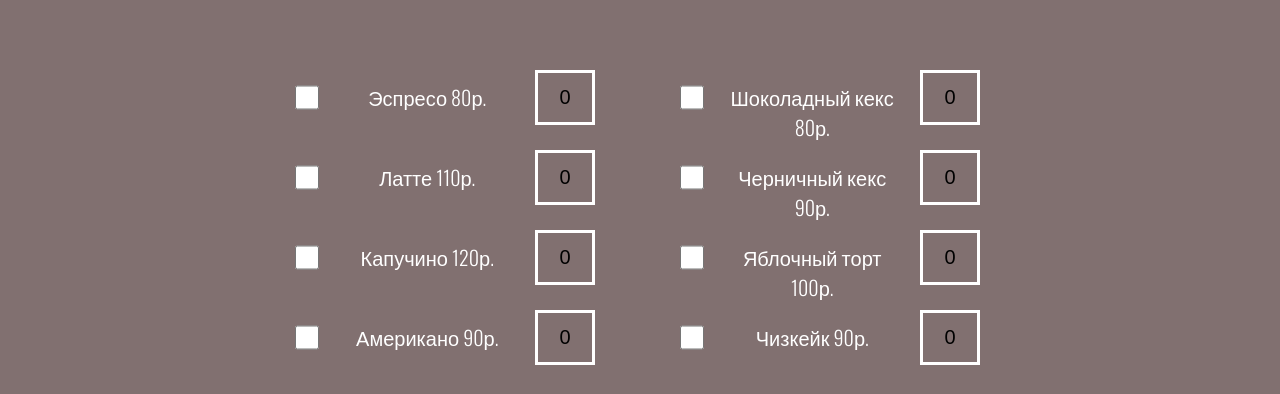
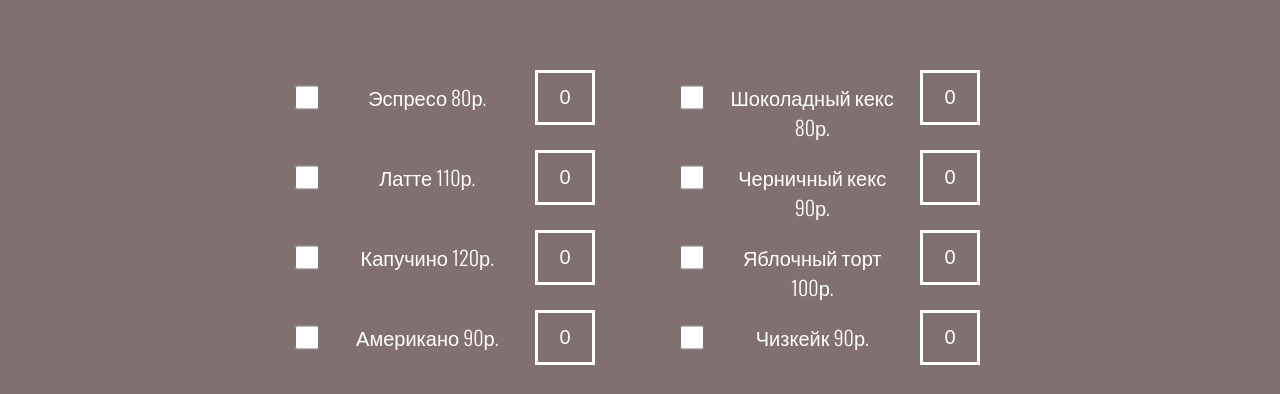
Before and after one commit to slukovkin/coffee_house, a plain HTML site: page index.html in a window 1280 px wide. Shown: the part 263-657 px from the top of the page. Drawn offline with nearby package versions, Linux system fonts and the light colour scheme.

Commit message:
update v1.2

```diff
--- a/css/style.css
+++ b/css/style.css
@@ -105,6 +105,7 @@ body {
     font-size: 20px;
     font-weight: 500;
     text-align: center;
+    color: #fff;
     background: #817070;
     border: 3px solid #FFFFFF;
 }
--- a/index.html
+++ b/index.html
@@ -28,41 +28,41 @@
                             <div class="row">
                                 <div class="body-row">
                                         <input type="checkbox" name="prod" id="product1" value="80" class="body-row-col"><span class="row-col-text">Эспресо 80р.</span>
-                                        <input type="text" class="row-col-val" value="0">
+                                        <input type="text" class="row-col-val" placeholder="0" value="">
                                 </div>
                                 <div class="body-row">
                                         <input type="checkbox" name="prod" id="product2" value="80" class="body-row-col"><span class="row-col-text">Шоколадный кекс 80р.</span>
-                                        <input type="text" class="row-col-val" value="0">
+                                        <input type="text" class="row-col-val" placeholder="0" value="">
                                 </div>
                             </div>
                             <div class="row1">
                                 <div class="body-row">
                                         <input type="checkbox" name="prod" id="product3" value="110" class="body-row-col"><span class="row-col-text">Латте 110р.</span>
-                                        <input type="text" class="row-col-val" value="0">
+                                        <input type="text" class="row-col-val" placeholder="0" value="">
                                 </div>
                                 <div class="body-row">
                                         <input type="checkbox" name="prod" id="product4" value="90" class="body-row-col"><span class="row-col-text">Черничный кекс 90р.</span>
-                                        <input type="text" class="row-col-val" value="0">
+                                        <input type="text" class="row-col-val" placeholder="0" value="">
                                 </div>
                             </div>
                             <div class="row2">
                                 <div class="body-row">
                                         <input type="checkbox" name="prod" id="product5" value="120" class="body-row-col"><span class="row-col-text">Капучино 120р.</span>
-                                        <input type="text" class="row-col-val" value="0">
+                                        <input type="text" class="row-col-val" placeholder="0" value="">
                                 </div>
                                 <div class="body-row">
                                         <input type="checkbox" name="prod" id="product6" value="100" class="body-row-col"><span class="row-col-text">Яблочный торт 100р.</span>
-                                        <input type="text" class="row-col-val" value="0">
+                                        <input type="text" class="row-col-val" placeholder="0" value="">
                                 </div>
                             </div>
                             <div class="row3">
                                 <div class="body-row">
                                         <input type="checkbox" name="prod" id="product7" value="90" class="body-row-col"><span class="row-col-text">Американо 90р.</span>
-                                        <input type="text" class="row-col-val" value="0">
+                                        <input type="text" class="row-col-val" placeholder="0" value="">
                                 </div>
                                 <div class="body-row">
                                         <input type="checkbox" name="prod" id="product8" value="90" class="body-row-col"><span class="row-col-text">Чизкейк 90р.</span>
-                                        <input type="text" class="row-col-val" value="0">
+                                        <input type="text" class="row-col-val" placeholder="0" value="">
                                 </div>
                             </div>
 
```
